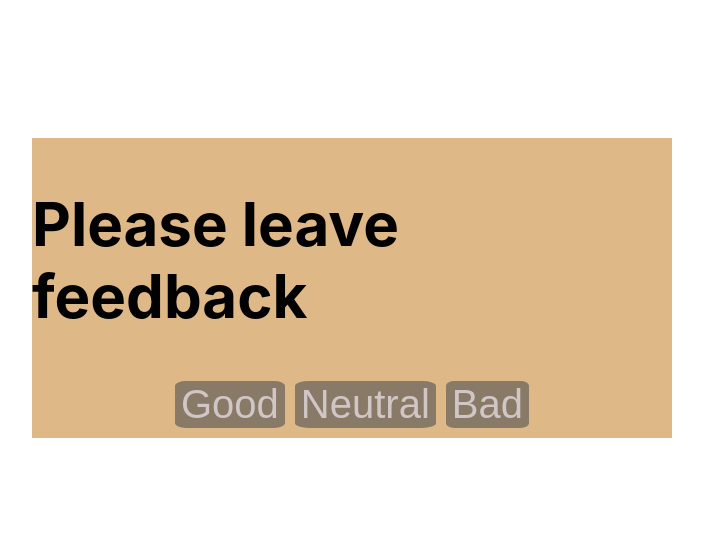
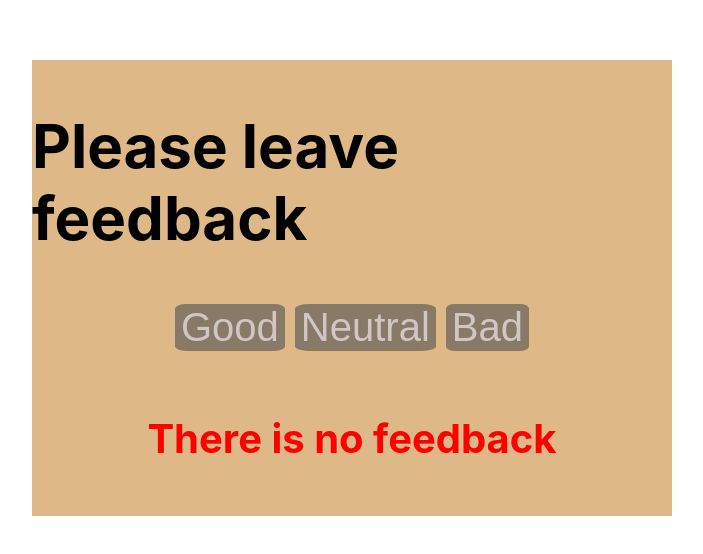
Before and after one commit to KacperMadajewski/goit-react-hw-02-feedback, a React (Create React App) app: page / in a window 1280 px wide. Shown: the part 112-666 px from the top of the page, without its empty margins (288-991 px from the left). Built offline with nearby package versions, Linux system fonts and the light colour scheme.

Commit message:
Added "Notifications" and all styles
- Added "notifications"
- Added all styles
- Fixed all bugs

```diff
--- a/src/components/App.jsx
+++ b/src/components/App.jsx
@@ -1,6 +1,7 @@
 import Section from './Section/Section';
 import { FeedbackOptions } from './FeedbackOptions/FeedbackOptions';
 import { Statistics } from './Statistics/Statistics';
+import { Notification } from './Notification/Notification';
 
 import { Component } from 'react';
 
@@ -33,11 +34,11 @@ export class App extends Component {
     });
   };
 
-  counterForTotal = () => {
+  countTotalFeedback = () => {
     return this.state.good + this.state.neutral + this.state.bad;
   };
 
-  counterForPositivePercentage = () => {
+  countPositiveFeedbackPercentage = () => {
     const total = this.state.good + this.state.neutral + this.state.bad;
     const percentage = (this.state.good / total) * 100;
     const round = percentage.toFixed(2);
@@ -66,8 +67,12 @@ export class App extends Component {
             goodNum={this.state.good}
             neutralNum={this.state.neutral}
             badNum={this.state.bad}
-            total={this.counterForTotal()}
-            positivePercentage={this.counterForPositivePercentage()}
+            total={this.countTotalFeedback()}
+            positivePercentage={this.countPositiveFeedbackPercentage()}
+          />
+          <Notification
+            total={this.countTotalFeedback()}
+            message={'There is no feedback'}
           />
         </Section>
       </div>
--- a/src/components/FeedbackOptions/FeedbackOptions.jsx
+++ b/src/components/FeedbackOptions/FeedbackOptions.jsx
@@ -14,13 +14,13 @@ export class FeedbackOptions extends Component {
 
     return (
       <div className={Styles.position}>
-        <button className={Styles.btn} onClick={forGood}>
+        <button className={Styles.btnGreen} onClick={forGood}>
           Good
         </button>
-        <button className={Styles.btn} onClick={forNeutral}>
+        <button className={Styles.btnBlue} onClick={forNeutral}>
           Neutral
         </button>
-        <button className={Styles.btn} onClick={forBad}>
+        <button className={Styles.btnRed} onClick={forBad}>
           Bad
         </button>
       </div>
--- a/src/components/FeedbackOptions/FeedbackOptions.module.css
+++ b/src/components/FeedbackOptions/FeedbackOptions.module.css
@@ -1,10 +1,11 @@
 .position {
   display: flex;
+  justify-content: center;
   gap: 10px;
   margin-bottom: 10px;
 }
 
-.btn {
+.btnGreen {
   font-size: 40px;
   border-radius: 10%;
   border: 2px;
@@ -13,7 +14,35 @@
   cursor: pointer;
 }
 
-.btn:hover {
+.btnBlue {
+  font-size: 40px;
+  border-radius: 10%;
+  border: 2px;
+  background-color: rgb(136, 122, 103);
+  color: rgb(209, 198, 198);
+  cursor: pointer;
+}
+
+.btnRed {
+  font-size: 40px;
+  border-radius: 10%;
+  border: 2px;
+  background-color: rgb(136, 122, 103);
+  color: rgb(209, 198, 198);
+  cursor: pointer;
+}
+
+.btnGreen:hover {
   background-color: rgba(133, 120, 102, 0.424);
   color: rgb(69, 95, 29);
 }
+
+.btnBlue:hover {
+  background-color: rgba(133, 120, 102, 0.424);
+  color: rgb(64, 64, 181);
+}
+
+.btnRed:hover {
+  background-color: rgba(133, 120, 102, 0.424);
+  color: rgb(188, 68, 68);
+}
--- /dev/null
+++ b/src/components/Notification/Notification.jsx
@@ -0,0 +1,28 @@
+import { number, string } from 'prop-types';
+import React, { Component } from 'react';
+import Styles from './Notifications.module.css';
+
+export class Notification extends Component {
+  static propTypes = {
+    total: number,
+    message: string,
+  };
+
+  render() {
+    const { total, message } = this.props;
+
+    const visibility = () => {
+      if (total === 0) {
+        return Styles.visibile;
+      } else {
+        return Styles.hidden;
+      }
+    };
+
+    return (
+      <div className={visibility()}>
+        <h4 className={Styles.message}>{message}</h4>
+      </div>
+    );
+  }
+}
--- /dev/null
+++ b/src/components/Notification/Notifications.module.css
@@ -0,0 +1,13 @@
+.visible {
+  display: block;
+}
+
+.hidden {
+  display: none;
+}
+
+.message {
+  color: red;
+  display: flex;
+  justify-content: center;
+}
--- a/src/components/Section/Section.jsx
+++ b/src/components/Section/Section.jsx
@@ -13,7 +13,7 @@ export default class Section extends Component {
 
     return (
       <div className={Styles.backGround}>
-        <h2>{title}</h2>
+        <h2 className={Styles.title}>{title}</h2>
         {children}
       </div>
     );
--- a/src/components/Section/Section.module.css
+++ b/src/components/Section/Section.module.css
@@ -1,7 +1,11 @@
 .backGround {
   background-color: burlywood;
-  max-width: 50%;
   display: flex;
-  flex-wrap: wrap;
+  flex-direction: column;
+  width: 50%;
+}
+
+.title {
+  display: flex;
   justify-content: center;
 }
--- a/src/components/Statistics/Statistics.module.css
+++ b/src/components/Statistics/Statistics.module.css
@@ -1,6 +1,8 @@
 .visible {
-  display: block;
+  display: flex;
   list-style: none;
+  flex-direction: column;
+  margin: auto;
 }
 
 .hidden {
```
